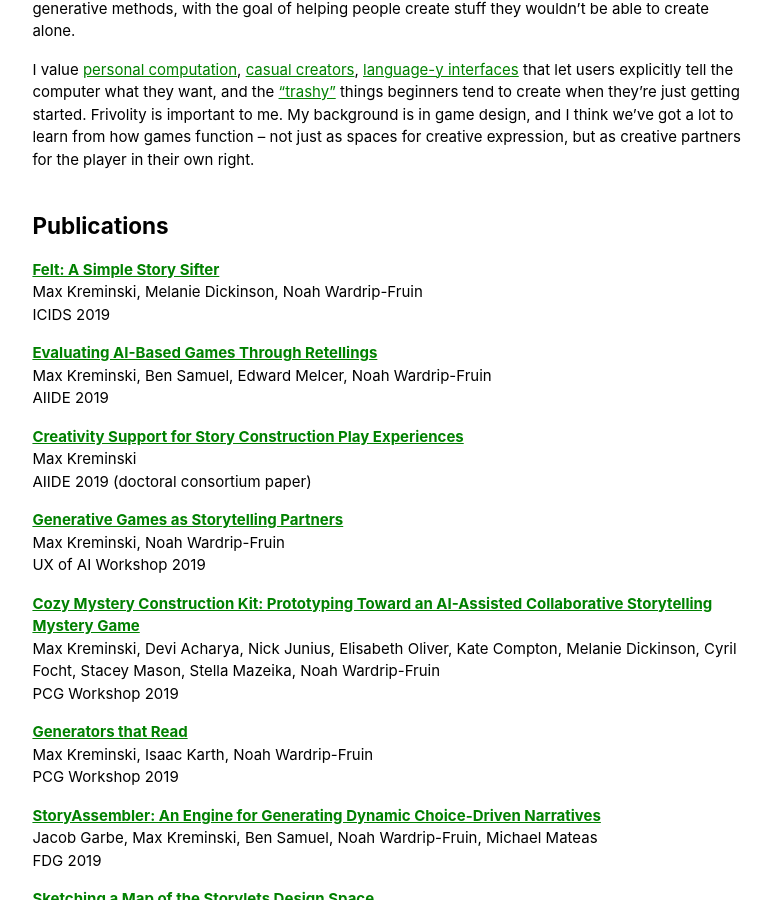
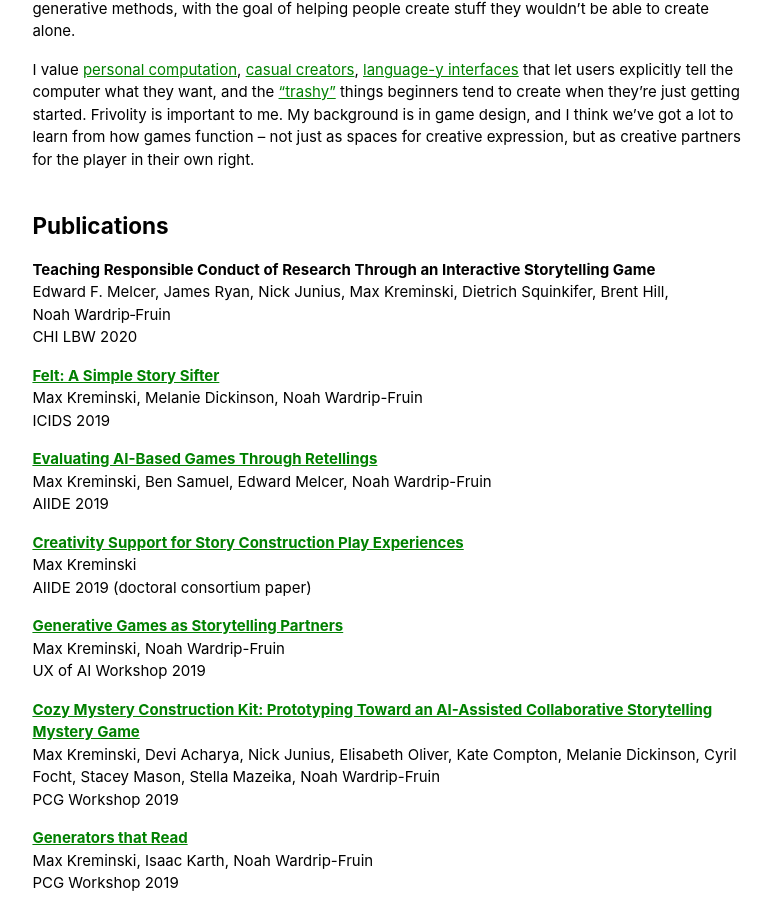
Before and after one commit to mkremins/mkremins.github.io, a Jekyll site: the page built from index.html, in a window 1280 px wide and 900 px high, scrolled down 382 px. Shown: the whole window, without its empty margins (248-1019 px from the left). Built offline with Jekyll 4.4.1, drawn with Linux system fonts in a browser that asks for light colours.

Commit message:
Add CHI LBW 2020 Academical paper

```diff
--- a/_data/publications.json
+++ b/_data/publications.json
@@ -1,4 +1,12 @@
 [
+{
+  "title": "Teaching Responsible Conduct of Research Through an Interactive Storytelling Game",
+  "url": "",
+  "authors": ["Edward F. Melcer", "James Ryan", "Nick Junius", "Max Kreminski", "Dietrich Squinkifer", "Brent Hill", "Noah&nbsp;Wardrip&#8209;Fruin"],
+  "year": "2020",
+  "venue": "CHI LBW",
+  "venue_long": "CHI Late-Breaking Work on Human Factors in Computing Systems"
+},
 {
   "title": "Felt: A Simple Story Sifter",
   "url": "https://mkremins.github.io/publications/Felt_SimpleStorySifter.pdf",
--- a/cv/index.html
+++ b/cv/index.html
@@ -73,6 +73,7 @@
       <h2>Publications</h2>
       <!--<h3>Journal Articles</h3>-->
       <h3>Conference Papers</h3>
+      <p>Teaching Responsible Conduct of Research Through an Interactive Storytelling Game. Edward F. Melcer, James Ryan, Nick Junius, Max Kreminski, Dietrich Squinkifer, Brent Hill, Noah Wardrip‑Fruin. CHI Late-Breaking Work on Human Factors in Computing Systems (CHI LBW), 2020.</p>
       <p><a href="/publications/Felt_SimpleStorySifter.pdf">Felt: A Simple Story Sifter.</a> Max Kreminski, Melanie Dickinson, Noah Wardrip-Fruin. International Conference on Interactive Digital Storytelling (ICIDS), 2019. <span class="acceptrate">Acceptance rate: 30%.</span></p>
       <p><a href="/publications/EvaluatingViaRetellings.pdf">Evaluating AI-Based Games Through Retellings.</a> Max Kreminski, Ben Samuel, Edward Melcer, Noah Wardrip-Fruin. Artificial Intelligence and Interactive Digital Entertainment (AIIDE), 2019. <span class="acceptrate">Acceptance rate: 25%.</span></p>
       <p><a href="https://mkremins.github.io/publications/StoryAssembler.pdf">StoryAssembler: An Engine for Generating Dynamic Choice-Driven Narratives.</a> Jacob Garbe, Max Kreminski, Ben Samuel, Noah Wardrip-Fruin, Michael Mateas. Foundations of Digital Games (FDG), 2019. <span class="award">Best paper honorable mention.</span></p>
```
